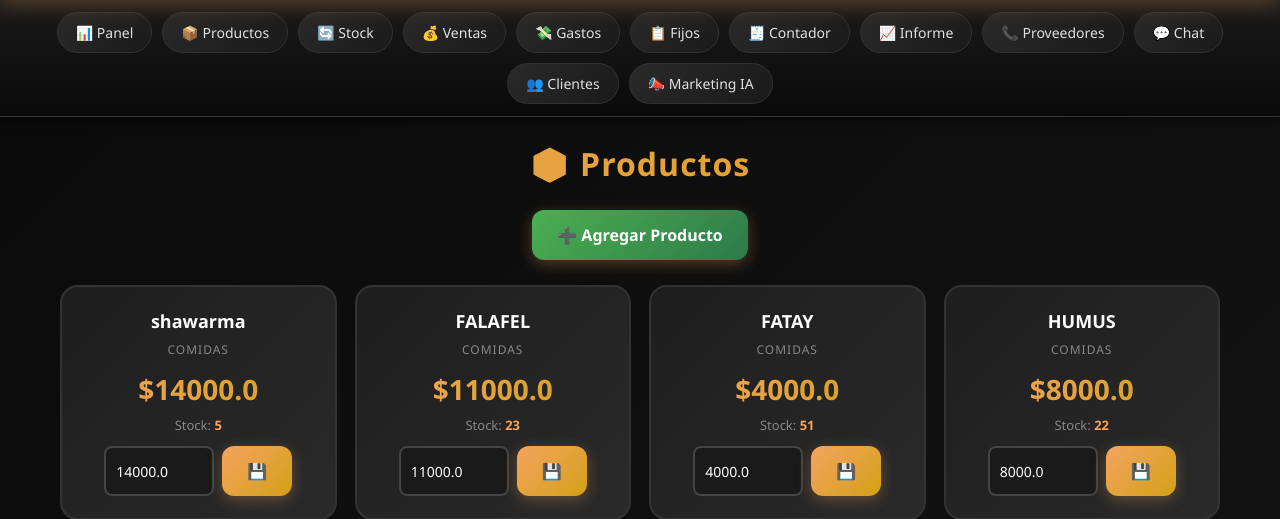
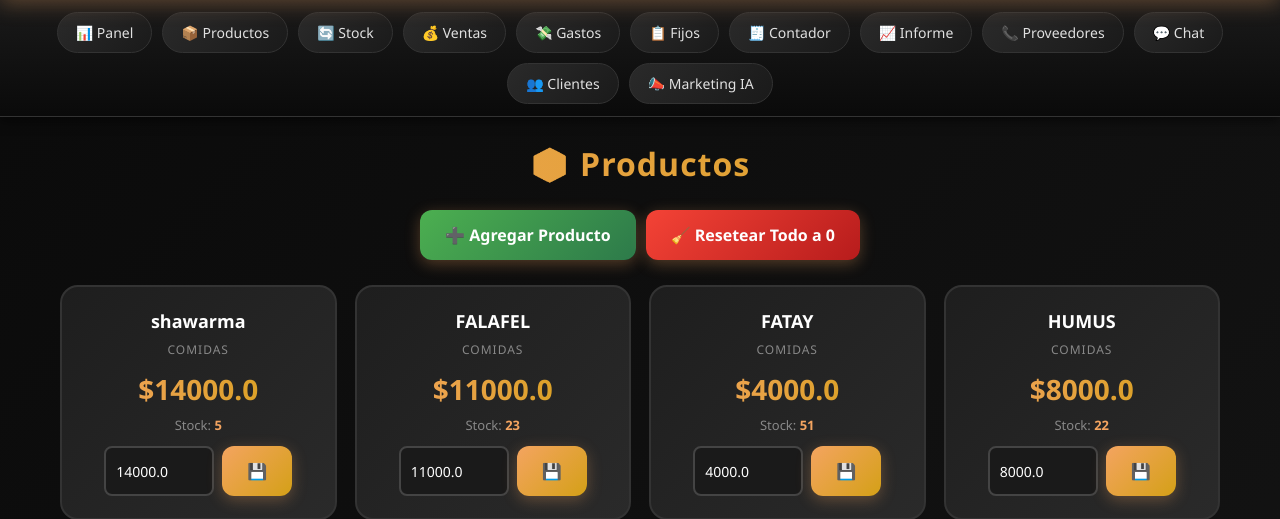
Before and after one commit to MDKShawarma/mdk-sistema, a Flask app: page /productos in a window 1280 px wide. Shown: the part 115-634 px from the top of the page. Run offline with Flask 3, Linux system fonts and the light colour scheme; a user stored in the database is signed in; data comes from the database, SQL or seed files in the repository.

Commit message:
Agregar boton para resetear todo el stock a cero

```diff
--- a/app.py
+++ b/app.py
@@ -222,7 +222,21 @@ def productos():
     productos = sorted(productos_raw, key=lambda p: (orden_importancia(p[1]), p[1]))
     conn.close()
     return render_template('productos.html', productos=productos, empleado=es_empleado())
+@app.route('/resetear_stock', methods=['POST'])
+@login_requerido
+def resetear_stock():
+    conn = get_db()
+    cursor = conn.cursor()
 
+    # Ponemos en 0 el stock de los productos (elaborados y revendidos)
+    cursor.execute("UPDATE productos SET stock = 0")
+
+    # Ponemos en 0 el stock de los ingredientes
+    cursor.execute("UPDATE ingredientes SET stock_actual = 0")
+
+    conn.commit()
+    conn.close()
+    return redirect(url_for('productos'))
 @app.route('/agregar_producto', methods=['POST'])
 @login_requerido
 def agregar_producto():
--- a/templates/productos.html
+++ b/templates/productos.html
@@ -177,9 +177,12 @@
     <div class="content">
         <h1>📦 Productos</h1>
 
-        {% if not empleado %}
-        <div style="text-align:center;">
-            <button class="btn-agregar" onclick="abrirModal()">➕ Agregar Producto</button>
+                {% if not empleado %}
+        <div style="text-align:center; display: flex; gap: 10px; justify-content: center; margin-bottom: 25px;">
+            <button class="btn-agregar" onclick="abrirModal()" style="margin-bottom: 0;">➕ Agregar Producto</button>
+            <form method="POST" action="/resetear_stock" onsubmit="return confirm('⚠️ ¿Estás seguro de que querés poner TODO el stock en 0? (Productos e Ingredientes)');">
+                <button type="submit" class="btn-agregar" style="margin-bottom: 0; background: linear-gradient(135deg, #f44336, #b71c1c);">🧹 Resetear Todo a 0</button>
+            </form>
         </div>
         {% endif %}
 
```
